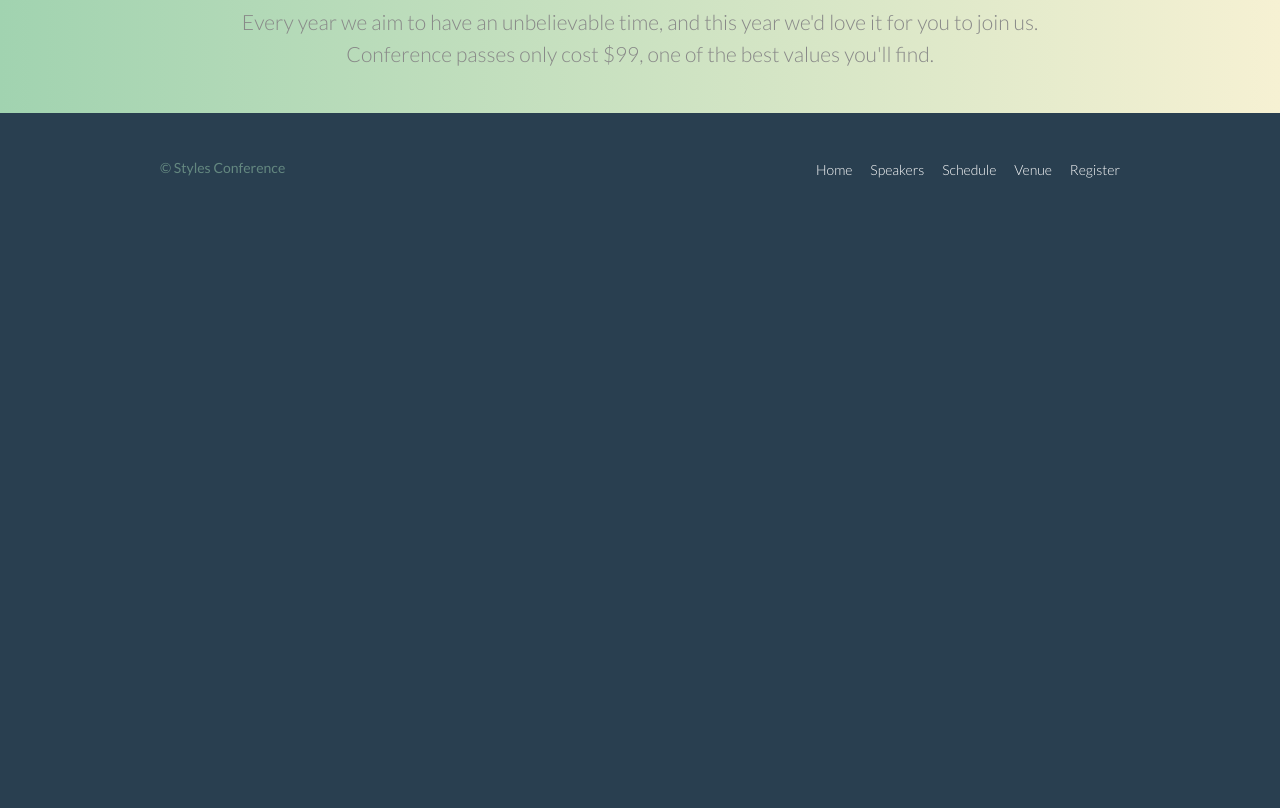
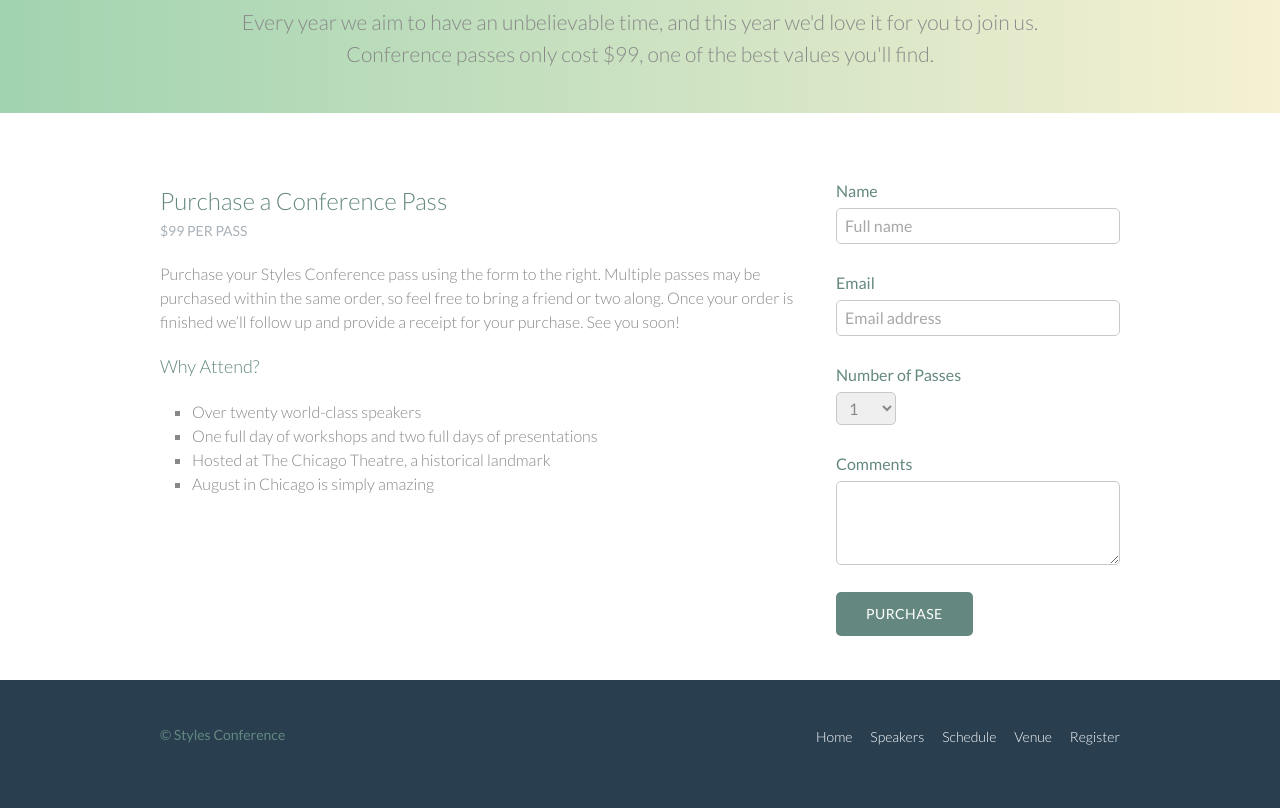
Before and after one commit to Djole-zr/styled-conferences, a plain HTML site: page stranice/register.html in a window 1280 px wide. Shown: the part 283-1091 px from the top of the page. Before the commit the page ends 800 px from the top, so only its background shows below. Drawn offline with nearby package versions, Linux system fonts and the light colour scheme.

Commit message:
register stranica

```diff
--- a/stranice/global.css
+++ b/stranice/global.css
@@ -2,7 +2,6 @@
     padding: 0;
     margin: 0;
     box-sizing: border-box;
-    list-style: none;
 }
 
 body {
@@ -16,6 +15,10 @@ body {
     max-width: 960px;
     margin: 0 auto;
     padding: 0 0 44px;
+}
+
+.navbar-nav {
+    list-style: none !important;
 }
 
 .container-fluid {
@@ -52,12 +55,22 @@ body {
 
 }
 
-.datum {
-    text-align: right;
+.navbar-toggler {
 
 }
 
+.datum {
+    text-align: right;
+    font-size: 21px;
+    line-height: 22px;
+    margin-bottom: 22px;
+}
+
 .navbar-collapse {
+
+}
+
+.navbar-nav {
 
 }
 
@@ -69,6 +82,7 @@ body {
     text-transform: uppercase;
     font-weight: 400;
     font-size: 14px;
+
 }
 
 .nav-item a:hover {
@@ -143,6 +157,19 @@ body {
 
 /* ---------------------DOVDE JE first section---------------- */
 
+.sadrzajac {
+    width: 100%;
+    background-color: white;
+}
+
+.glavni {
+    max-width: 960px;
+    margin: 0 auto;
+    padding: 66px 0 44px;
+}
+
+/* ---------------------BELI SADRZAJ---------------- */
+
 footer {
     max-width: 960px;
     margin: 0 auto;
@@ -159,6 +186,7 @@ footer {
     display: flex;
     width: 100%;
     justify-content: space-between;
+    list-style: none;
 }
 
 footer a {
--- a/stranice/register.css
+++ b/stranice/register.css
@@ -0,0 +1,78 @@
+.glavni {
+    display: flex;
+    gap: 30px;
+}
+
+.glavni h3 {
+    font-size: 24px;
+    line-height: 44px;
+    font-weight: 300;
+    margin: 0 0;
+}
+
+.glavni h5 {
+color: #a9b2b9;
+    font-size: 14px;
+    font-weight: 400;
+    text-transform: uppercase;
+    margin: 0 0 22px;
+}
+
+.glavni p {
+    color: #888888;
+    font-size: 16px;
+    margin: 0 0 22px;
+}
+
+.glavni h4 {
+    font-size: 18px;
+    font-weight: 300;
+    margin: 0 0 22px;
+}
+
+#lista {
+    list-style: square;
+    color: #888888;
+    font-size: 16px;
+}
+
+form {
+    display: flex;
+    flex-direction: column;
+}
+
+label {
+    font-weight: 400;
+}
+
+input,
+textarea,
+select {
+    border: 1px solid #c6c9cc;
+    border-radius: 5px;
+    color: #888;
+    margin: 5px 0 27px 0;
+    padding: 5px 8px;
+}
+
+input::placeholder {
+    color: rgba(136, 136, 136, 0.74);
+}
+
+select {
+    width: 60px;
+}
+
+.register-btn {
+    border: none;
+    padding: 11px 30px;
+    background-color: #648880 ;
+    color: white;
+    border-radius: 5px;
+    font-size: 14px;
+    display: inline-block;
+    font-weight: 400;
+    letter-spacing: .5px;
+    align-self: flex-start;
+    line-height: 22px;
+}
--- a/stranice/register.html
+++ b/stranice/register.html
@@ -56,6 +56,40 @@
         <p>Every year we aim to have an unbelievable time, and this year we'd love it for you to join us. Conference passes only cost $99, one of the best values you'll find.</p>
     </section>
 
+    <div class="sadrzajac">
+      <section class="glavni">
+        <div class="levi-tekst">
+        <h3>Purchase a Conference Pass</h3>
+        <h5>$99 PER PASS</h5>
+        <p>Purchase your Styles Conference pass using the form to the right. Multiple passes may be purchased within the same order, so feel free to bring a friend or two along. Once your order is finished we’ll follow up and provide a receipt for your purchase. See you soon!</p>
+        <h4>Why Attend?</h4>
+        <ul id="lista">
+          <li>Over twenty world-class speakers</li>
+          <li>One full day of workshops and two full days of presentations</li>
+          <li>Hosted at The Chicago Theatre, a historical landmark</li>
+          <li>August in Chicago is simply amazing</li>
+        </ul>
+      </div>
+      <form action="#">
+        <label for="name">Name</label>
+        <input type="text" id="name" placeholder="Full name" required>
+        <label for="mail">Email</label>
+        <input type="email" id="mail" placeholder="Email address" required>
+        <label for="number">Number of Passes</label>
+        <select name="number" id="number">
+          <option value="1" selected>1</option>
+          <option value="2">2</option>
+          <option value="3">3</option>
+          <option value="4">4</option>
+          <option value="5">5</option>
+        </select>
+        <label for="komentar">Comments</label>
+        <textarea name="komentar" id="komentar" cols="30" rows="3"></textarea>
+        <button class="register-btn">PURCHASE</button>
+      </form>
+      </section>
+    </div>
+
 
 
     <footer>
```
Also changed, not shown: stranice/speakers.css (+0 -11 lines), stranice/speakers.html (+3 -2 lines).
